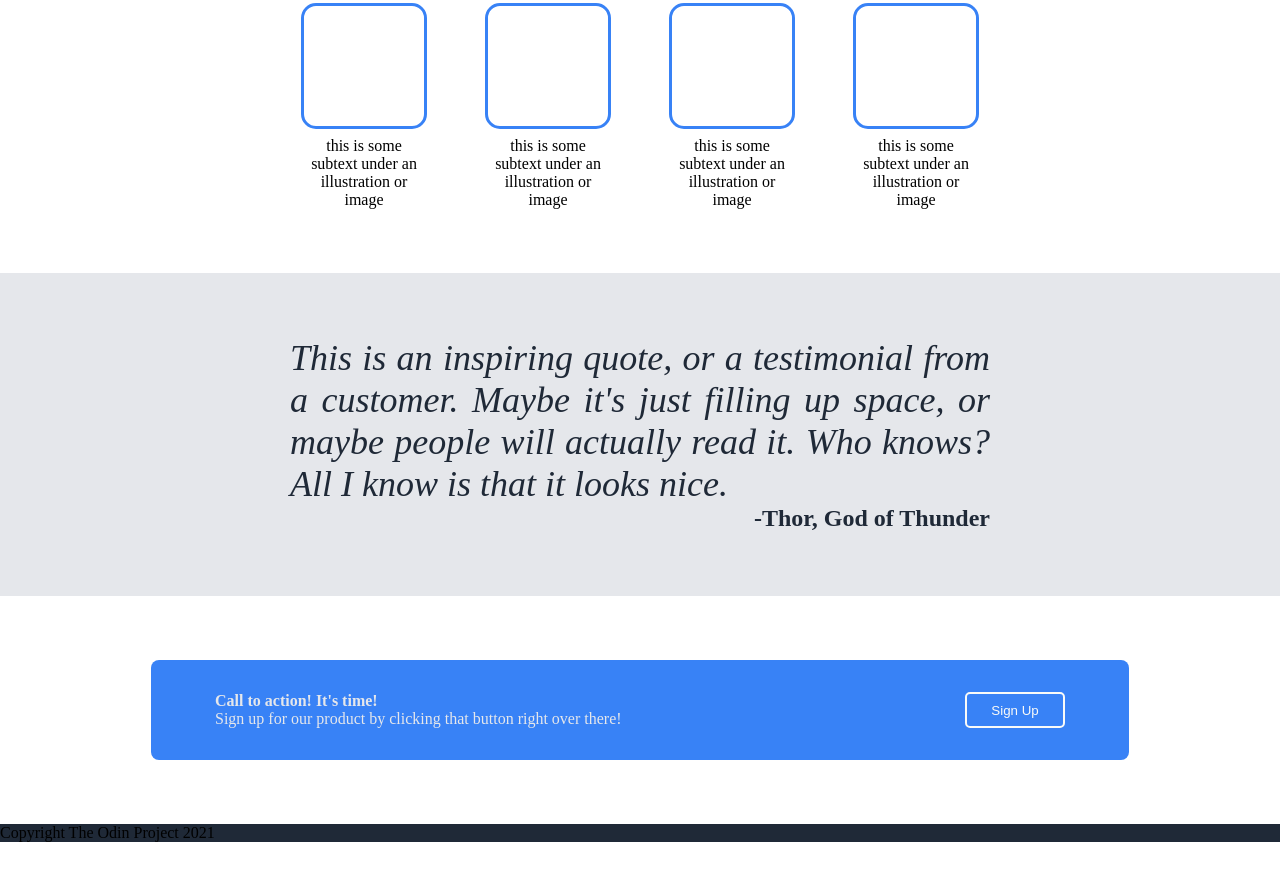
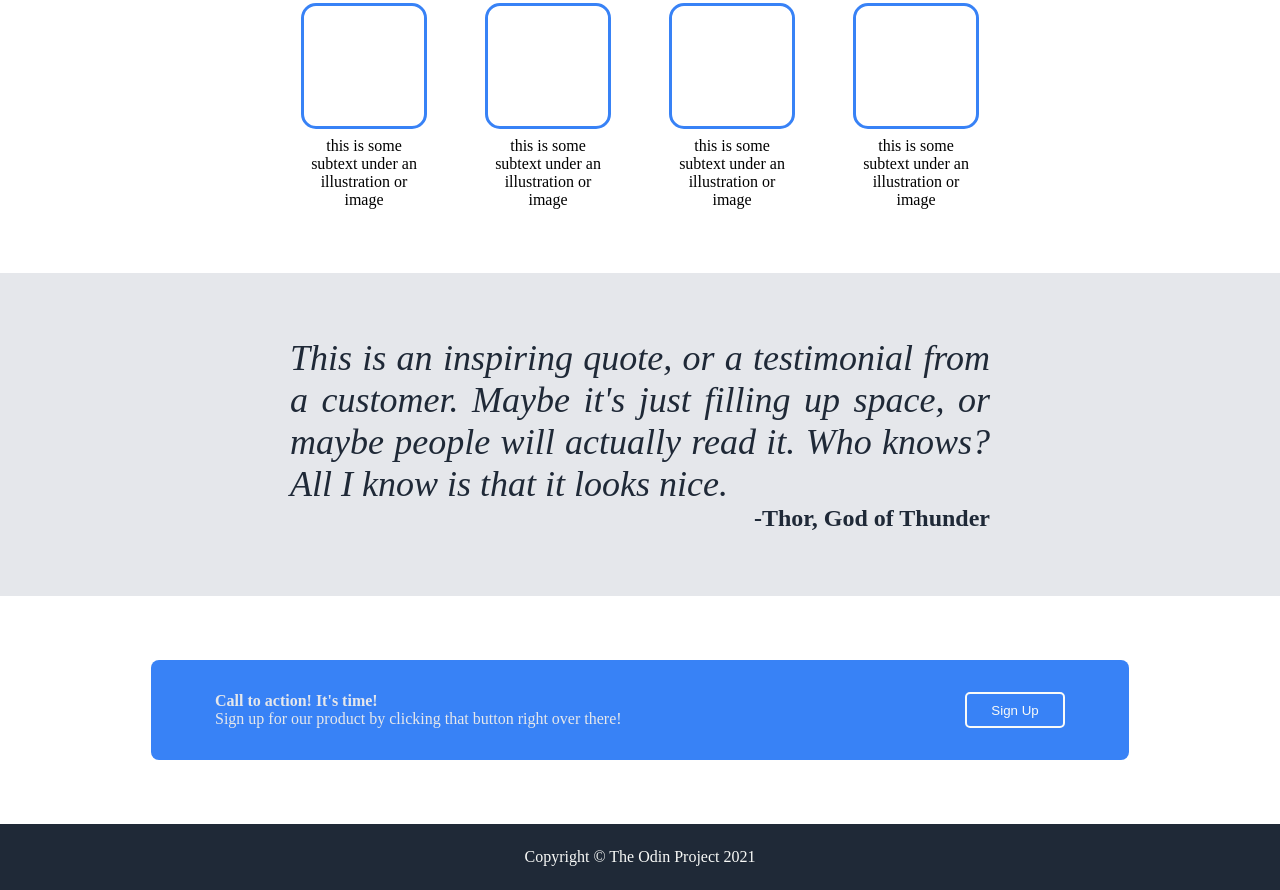
Before and after one commit to IzuEneh/landing-page, a plain HTML site: page index.html in a window 1280 px wide. Shown: the part 426-1316 px from the top of the page. Before the commit the page ends 1268 px from the top, so only its background shows below. Drawn offline with Linux system fonts and the light colour scheme.

Commit message:
added styling for footer

```diff
--- a/index.html
+++ b/index.html
@@ -8,7 +8,7 @@
 </head>
 <body>
 
-    <header class="header blue-background">
+    <header class="header blue-background white-text">
         Header Logo
         <ul>
             <li>header link one</li>
@@ -70,7 +70,7 @@
             </div>
         </section>
     </main>
-    <div class="footer blue-background">Copyright The Odin Project 2021</div>
+    <div class="footer blue-background white-text">Copyright &copy; The Odin Project 2021</div>
 
 </body>
 </html>
--- a/style.css
+++ b/style.css
@@ -8,9 +8,13 @@ body {
     background-color: #1f2937;
 }
 
+.white-text {
+    color: #f9faf8;
+}
+
 .header {
     display: flex;
-    color: #f9faf8;
+    /* color: #f9faf8; */
     justify-content: space-between;
     padding: 16px 64px;
     font-size: 24px;
@@ -130,7 +134,6 @@ body {
     text-align: end;
 }
 
-
 .call {
     padding: 64px;
     display: flex;
@@ -159,3 +162,10 @@ body {
     width: 100px;
     border-radius: 5px;
 }
+
+.footer {
+    display: flex;
+    justify-content: center;
+    align-items: center;
+    padding: 24px 0px;
+}
```
